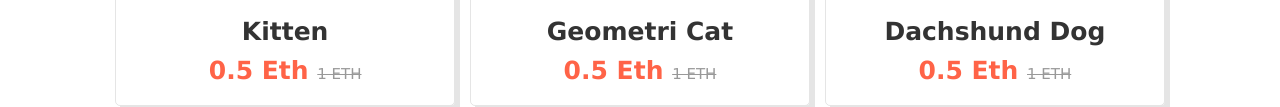
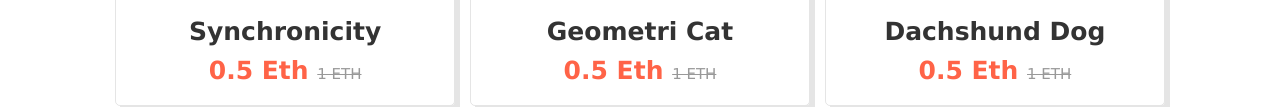
Before and after one commit to Gezbiy/UTS-PEMROGRAMAN-WEB, a plain HTML site: page index.html in a window 1280 px wide. Shown: the part 2389-2496 px from the top of the page. Drawn offline with Linux system fonts and the light colour scheme.

Commit message:
Update index.html

```diff
--- a/index.html
+++ b/index.html
@@ -154,7 +154,7 @@
                     </div>
                 </div>
                 <div class="content">
-                    <h3>Kitten</h3>
+                    <h3>synchronicity</h3>
                     <div class="price">0.5 Eth <span>1 ETH</span></div>
                 </div>
             </div>
```
